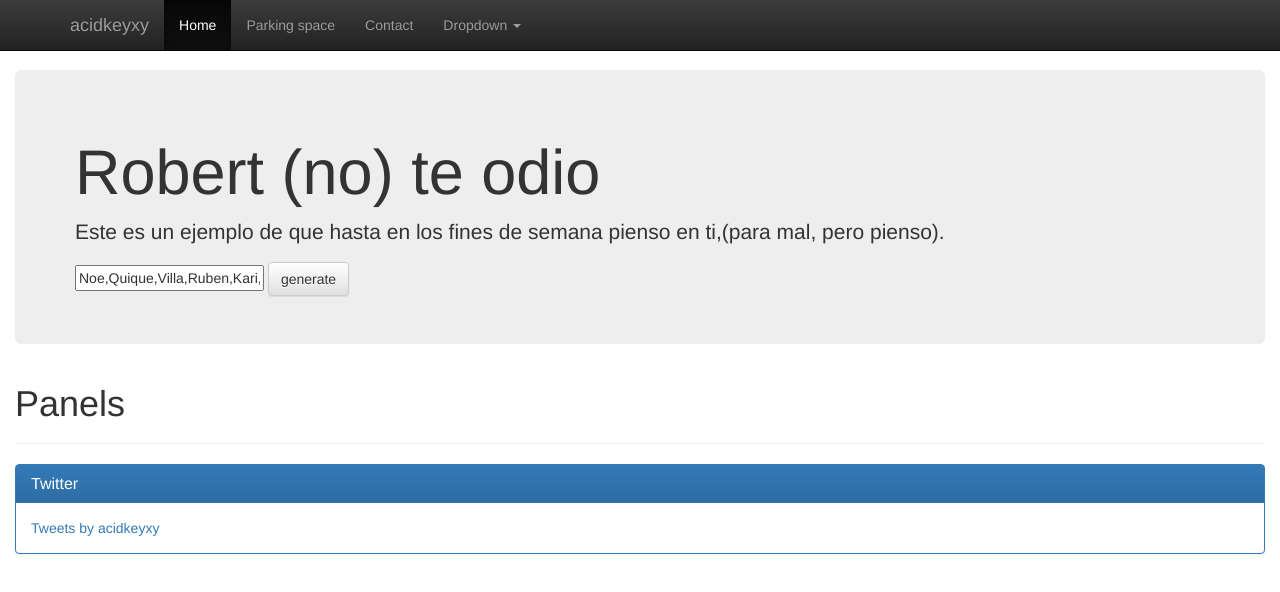
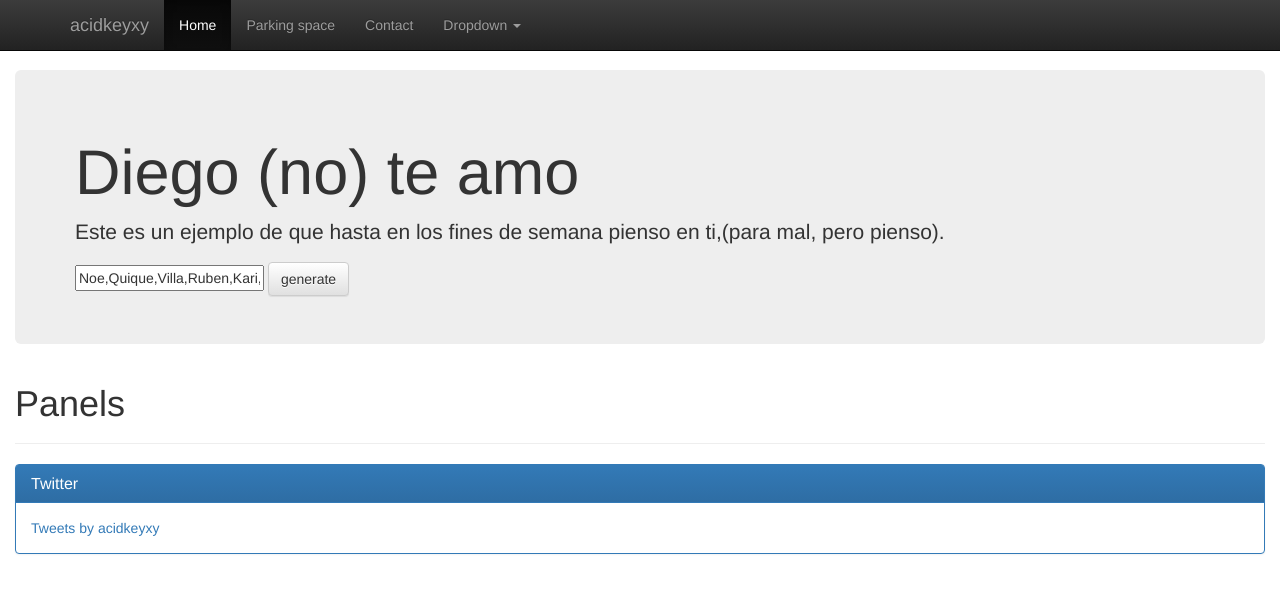
Before and after one commit to acidkeyxyz/sm-dev01, a website: page index.html in a window 1280 px wide. Drawn offline with Linux system fonts and the light colour scheme; files that its build step writes are made by us from their sources.

Commit message:
Update index.html

```diff
--- a/index.html
+++ b/index.html
@@ -69,9 +69,9 @@
 
     <div class="container-fluid theme-showcase" role="main">
 		<div class="jumbotron">
-			<h1>Robert (no) te odio</h1>
+			<h1>Diego (no) te amo</h1>
 
-        	<p id="names">Este es un ejemplo de que hasta en los fines de semana pienso en ti,(para mal, pero pienso).</p>
+        	<p id="names">Este es un ejemplo de que hasta en los fines de semana pienso en ti,(para mal, pero pienso). </p>
 			<input id="listOfall" type="text" value='Noe,Quique,Villa,Ruben,Kari,Carlo'></input>
 
 			<button id="generate"  type="button" value="generate" class="btn btn-default">generate</button>
```
